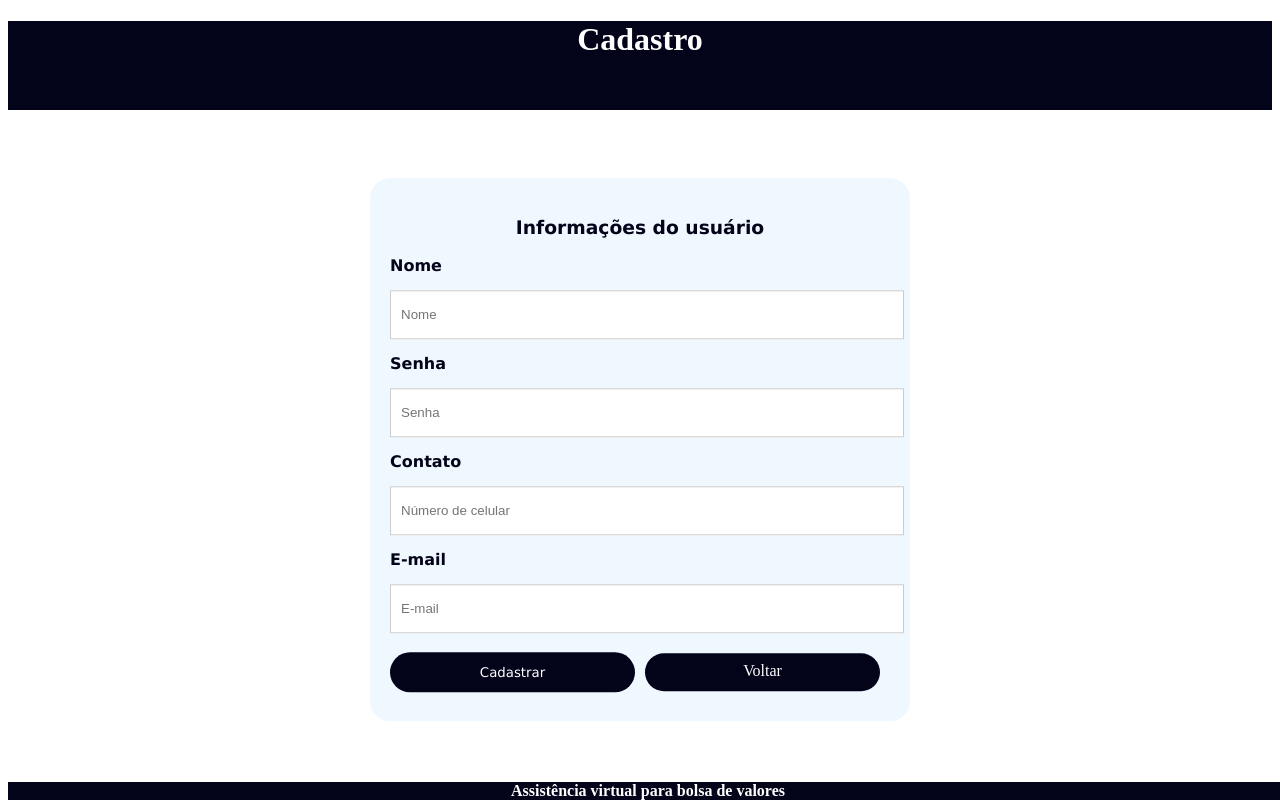
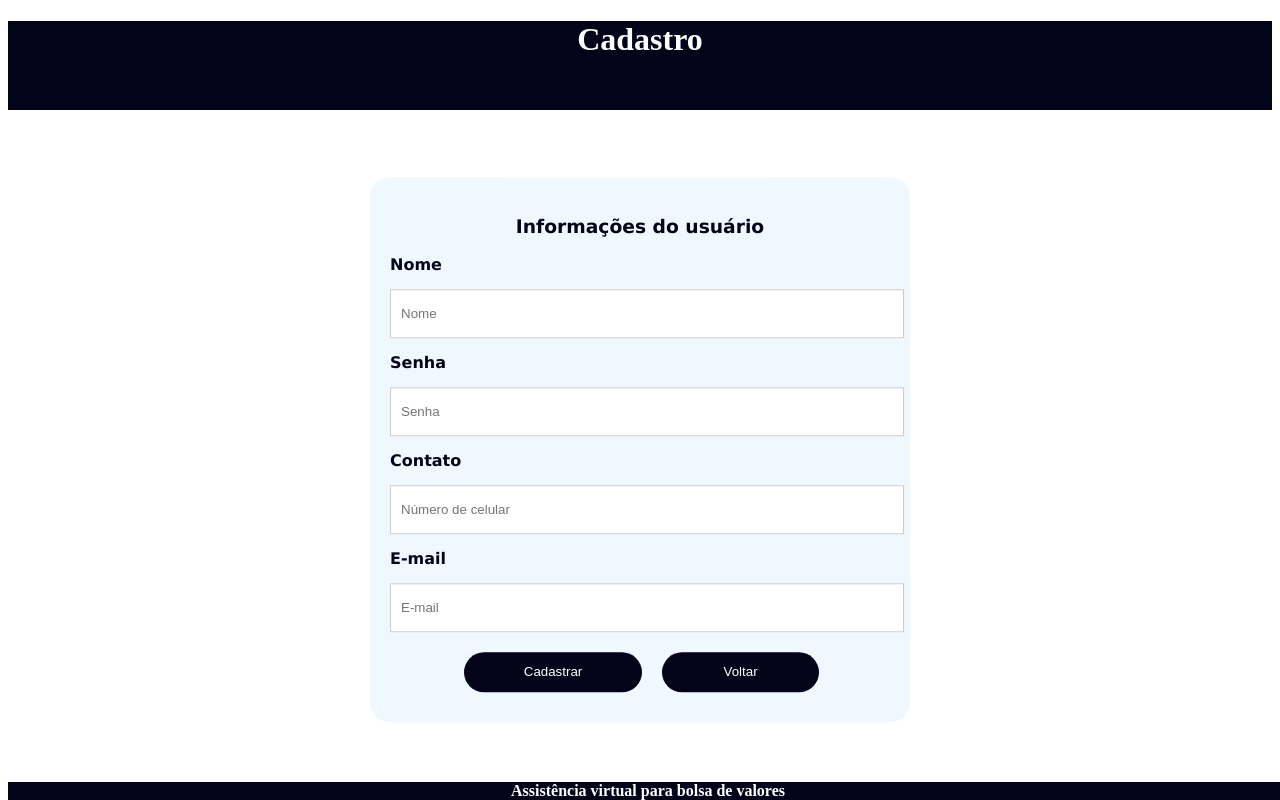
Before and after one commit to marcosmn/projeto_web1, a Next.js app: page /cadastroUsuario in a window 1280 px wide. Built offline with nearby package versions, Linux system fonts and the light colour scheme.

Commit message:
cadastro d usuários

```diff
--- a/pages/cadastroUsuario.js
+++ b/pages/cadastroUsuario.js
@@ -1,3 +1,5 @@
+import Link from 'next/link';
+
 export default function CadastroUsuario() {
     const styles = {
         body: {
@@ -99,7 +101,7 @@ export default function CadastroUsuario() {
 
         divCadastro: {
             display: "flex",
-            justifyContent: "space-between",
+            justifyContent: "center",
             alignItems: "center",
         },
 
@@ -110,10 +112,10 @@ export default function CadastroUsuario() {
 
         aCadastroLink: {
             display: "inline-block",
-            paddingTop: "8px",
-            paddingBottom: "0px",
-            paddingLeft: "10px",
-            paddingRight: "10px",
+            paddingTop: "20px",
+            paddingBottom: "20px",
+            paddingLeft: "60px",
+            paddingRight: "60px",
             margin: "10px",
             color: "white",
             backgroundColor: "rgb(3, 3, 26)",
@@ -125,7 +127,7 @@ export default function CadastroUsuario() {
             width: "90%",
             cursor: "pointer",
             height: "30px",
-            lineHeight: "20px",
+            lineHeight: "0px",
             textAlign: "center",
         },
 
@@ -162,11 +164,10 @@ export default function CadastroUsuario() {
 
         // Redireciona para a página de login
         alert('Volte para realizar login');
-        window.location.href = "login.js";
     }
 
     function voltar(){
-        window.location.href = "login.js";
+        <Link href="/login" passHref></Link>
     }
 
     return (
@@ -214,12 +215,16 @@ export default function CadastroUsuario() {
                         </section>
 
                         <div style={styles.divCadastro}>
-                            <button type="button" name="cadastro" onClick={cadastrar} style={styles.button}>
-                                Cadastrar
-                            </button>
-                            <a href="login.html" className="cadastro-link" style={styles.aCadastroLink}>
-                                Voltar
-                            </a>
+                            <Link href="/login" passHref>
+                                <button type="button" name="cadastro" onClick={cadastrar} style={styles.aCadastroLink}>
+                                    Cadastrar
+                                </button>
+                            </Link>
+                            <Link href="/login" passHref>
+                                <button type="button" name="cadastro" onClick={voltar} style={styles.aCadastroLink}>
+                                    Voltar
+                                </button>
+                            </Link>
                         </div>
                     </form>
                 </main>
```
